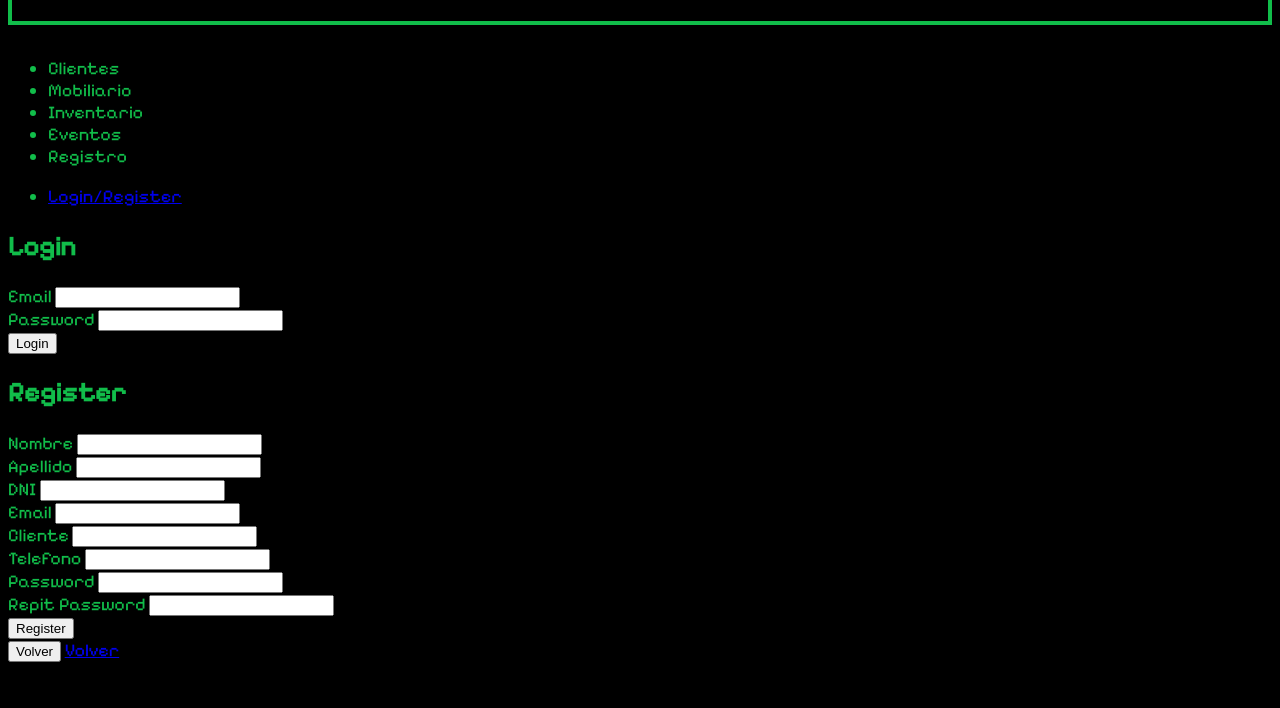
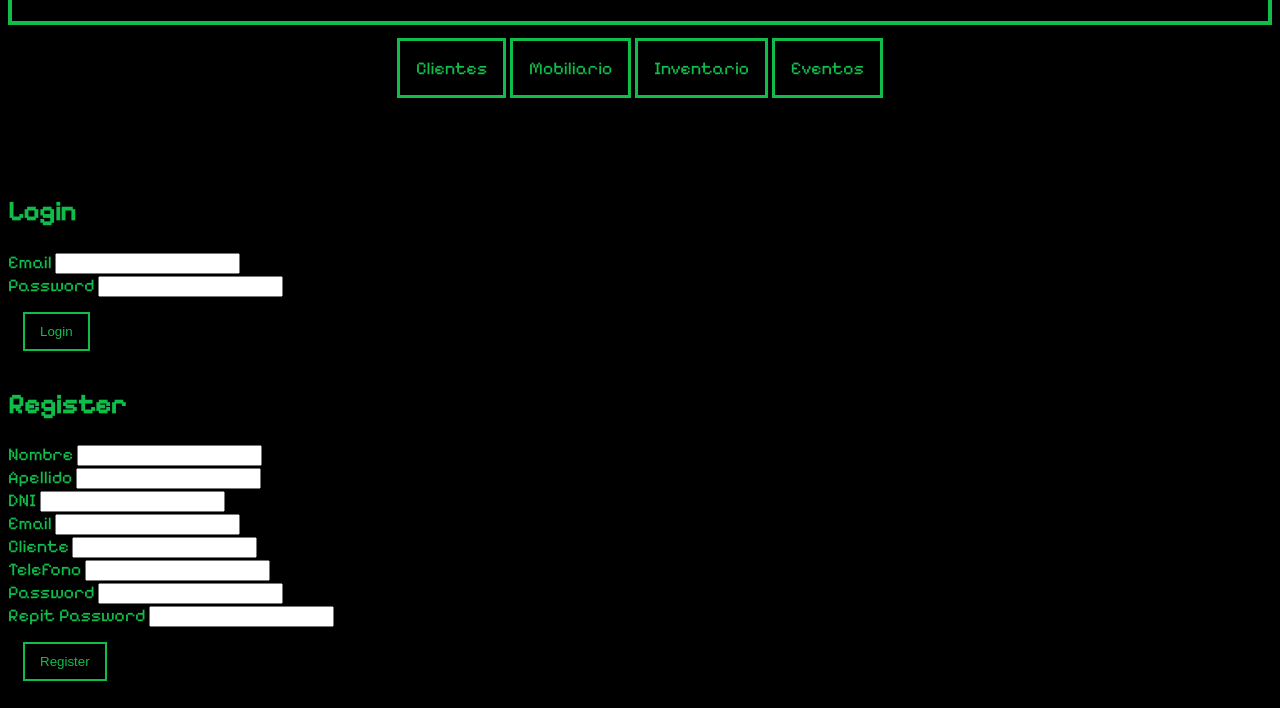
Before and after one commit to Robertoaclu/Polo_digital, a website: page Public/html/login-register.html in a window 1280 px wide. Shown: the part 82-790 px from the top of the page. Drawn offline with Linux system fonts and the light colour scheme.

Commit message:
updating files

```diff
--- a/Public/css/formularios.css
+++ b/Public/css/formularios.css
@@ -1,17 +1,16 @@
 .form{
     display: flex;
     justify-content: space-evenly;
+    align-items: center;
+    margin: 32px;
   }
 
   .formularioLogin .formularioRegister{
     display: flex;
-    flex-direction: column;
     justify-content: center;
     align-items: center;
   }
 
   .formBox{
-    display: flex;
     flex-direction: column;
-    justify-content: space-evenly;
   }
--- a/Public/css/style.css
+++ b/Public/css/style.css
@@ -24,3 +24,17 @@ body {
  border-style: solid;
  border-radius: 0 0 24px 24px;
 }
+
+.boton {
+  padding:10px 15px;
+  margin:15px;
+  border-style: solid;
+  border-color: rgb(17, 189, 74);
+  display: inline-block;
+  background-color: black;
+  color: rgb(17, 189, 74);
+}
+.boton a{
+  text-decoration: none;
+  color:rgb(17, 189, 74);
+}
--- a/Public/html/login-register.html
+++ b/Public/html/login-register.html
@@ -12,6 +12,8 @@
     <link href="https://fonts.googleapis.com/css2?family=Inter:wght@400;600&family=Pixelify+Sans&display=swap"
         rel="stylesheet" />
     <link rel="stylesheet" href="/css/style.css" />
+    <link rel="stylesheet" href="/css/nav.css">
+    <link rel="stylesheet" href="/css.formularios.css">
 </head>
 
 <body>
@@ -21,18 +23,12 @@
         </div>
 
         <div id="menu" class="navegacion">
-            <nav>
-                <ul>
-                    <li>Clientes</li>
-                    <li>Mobiliario</li>
-                    <li>Inventario</li>
-                    <li>Eventos</li>
-                    <li>Registro</li>
-                </ul>
-                <ul>
-                    <li><a href="html/login-register.html">Login/Register</a></li>
-                </ul>
-            </nav>
+            <div>
+              <a href="/html/clientes.html">Clientes</a>
+              <a href="/html/mobiliario.html">Mobiliario</a>
+              <a href="/html/inventario.html">Inventario</a>
+              <a href="hmtl/eventos.html">Eventos</a>
+            </div>
         </div>
     </header>
 
@@ -48,7 +44,7 @@
                 </div>
             </div>
             <div>
-                <button onclick="login()">Login</button>
+                <button class="boton" onclick="login()">Login</button>
             </div>
         </div>
 
@@ -81,23 +77,23 @@
                 </div>
             </div>
             <div>
-                <button onclick="login()">Register</button>
+                <button class="boton" onclick="login()">Register</button>
             </div>
         </div>
     </div>
 
-    <section>
-        <input type="submit" value="Volver" href="/index.html">
+    <div class="boton">
         <a href="/index.html">Volver</a>
-    </section>
+    </div>
 
 
 
     <footer>
-        <div id="pie" class="pie">Desarrollado por Roberto Acevedo Lucena</div>
+        <div id="pie" class="pie">Desarrollado por Roberto A.L</div>
     </footer>
 
     <script src="/js/login.js"></script>
+
 </body>
 
 </html>
```
Also changed, not shown: Public/html/clientes.html (+17 -19 lines), Public/index.html (+5 -5 lines), Public/js/clientes.js (+6 -6 lines), Public/js/index.js (+23 -10 lines), Public/js/login.js (+7 -1 lines).
